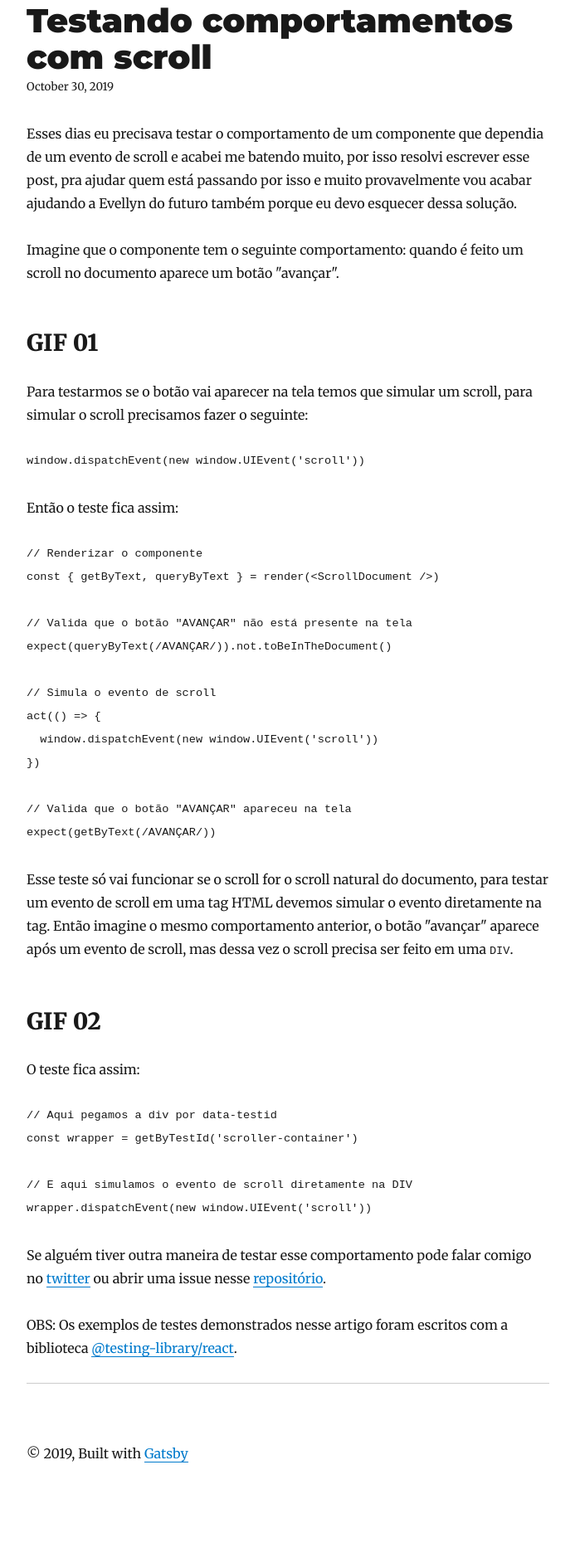
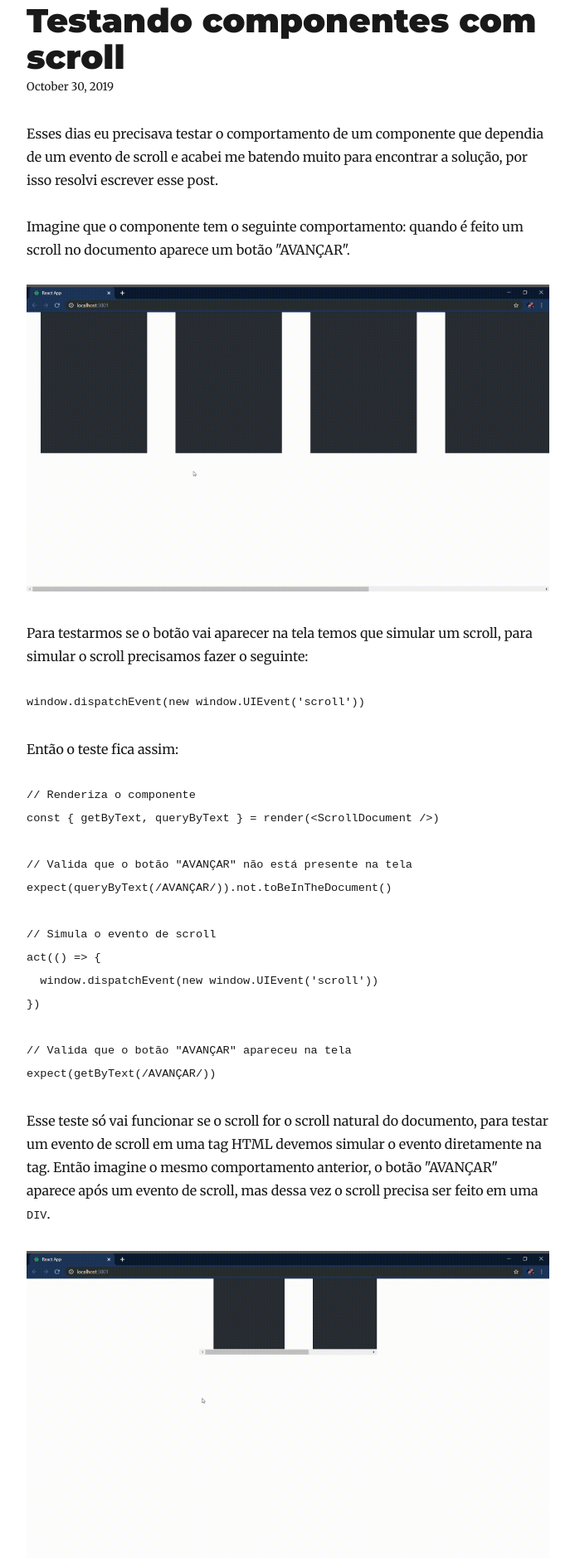
Before and after one commit to evelew/blog, a Gatsby site: page /testando-comportamentos-com-scroll/ in a window 1280 px wide. Shown: the part 92-1981 px from the top of the page at 83% size, without its empty margins (293-986 px from the left). Before the commit the page ends 1900 px from the top, so only its background shows below. Built offline with nearby package versions, Linux system fonts and the light colour scheme; Gatsby itself is replaced by a stand-in of ours; some packages are replaced by stand-ins of ours; code samples lack their colours.

Commit message:
Atualiza GIFs do post e atualiza bio

````diff
--- a/content/blog/testando-comportamentos-com-scroll/index.md
+++ b/content/blog/testando-comportamentos-com-scroll/index.md
@@ -1,25 +1,25 @@
 ---
-title: Testando comportamentos com scroll
-description: Testando comportamentos com scroll
+title: Testando componentes com scroll
+description: Nesse post eu mostro como testar o evento de scroll dentro de um componente
 date: "2019-10-30T23:46:37.121Z"
 ---
 
-Esses dias eu precisava testar o comportamento de um componente que dependia de um evento de scroll e acabei me batendo muito, por isso resolvi escrever esse post, pra ajudar quem está passando por isso e muito provavelmente vou acabar ajudando a Evellyn do futuro também porque eu devo esquecer dessa solução.
+Esses dias eu precisava testar o comportamento de um componente que dependia de um evento de scroll e acabei me batendo muito para encontrar a solução, por isso resolvi escrever esse post.
 
-Imagine que o componente tem o seguinte comportamento: quando é feito um scroll no documento aparece um botão "avançar".
+Imagine que o componente tem o seguinte comportamento: quando é feito um scroll no documento aparece um botão "AVANÇAR".
 
-## GIF 01
+![GIF 01](./gifs/scroll-document.gif)
 
 Para testarmos se o botão vai aparecer na tela temos que simular um scroll, para simular o scroll precisamos fazer o seguinte:
 
-```javascript
+```js
 window.dispatchEvent(new window.UIEvent('scroll'))
 ```
 
 Então o teste fica assim:
 
-```javascript
-// Renderizar o componente
+```js
+// Renderiza o componente
 const { getByText, queryByText } = render(<ScrollDocument />)
 
 // Valida que o botão "AVANÇAR" não está presente na tela
@@ -34,13 +34,13 @@ act(() => {
 expect(getByText(/AVANÇAR/))
 ```
 
-Esse teste só vai funcionar se o scroll for o scroll natural do documento, para testar um evento de scroll em uma tag HTML devemos simular o evento diretamente na tag. Então imagine o mesmo comportamento anterior, o botão "avançar" aparece após um evento de scroll, mas dessa vez o scroll precisa ser feito em uma `DIV`.
+Esse teste só vai funcionar se o scroll for o scroll natural do documento, para testar um evento de scroll em uma tag HTML devemos simular o evento diretamente na tag. Então imagine o mesmo comportamento anterior, o botão "AVANÇAR" aparece após um evento de scroll, mas dessa vez o scroll precisa ser feito em uma `DIV`.
 
-## GIF 02
+![GIF 01](./gifs/scroll-div.gif)
 
 O teste fica assim:
 
-```javascript
+```js
 // Aqui pegamos a div por data-testid
 const wrapper = getByTestId('scroller-container')
 
@@ -48,6 +48,6 @@ const wrapper = getByTestId('scroller-container')
 wrapper.dispatchEvent(new window.UIEvent('scroll'))
 ```
 
-Se alguém tiver outra maneira de testar esse comportamento pode falar comigo no [twitter](https://twitter.com/eveleww) ou abrir uma issue nesse [repositório]().
+Se alguém tiver outra maneira de testar esse comportamento pode falar comigo no [twitter](https://twitter.com/eveleww) ou no [linkedin](https://www.linkedin.com/in/evellyn-lima-88638379/).
 
 OBS: Os exemplos de testes demonstrados nesse artigo foram escritos com a biblioteca [@testing-library/react](https://github.com/testing-library/react-testing-library).
--- a/gatsby-config.js
+++ b/gatsby-config.js
@@ -6,6 +6,7 @@ module.exports = {
     siteUrl: `https://gatsby-starter-blog-demo.netlify.com/`,
     social: {
       twitter: `eveleww`,
+      linkedin: `evellyn-lima-88638379`
     },
   },
   plugins: [
--- a/src/components/bio.js
+++ b/src/components/bio.js
@@ -26,6 +26,7 @@ const Bio = () => {
           author
           social {
             twitter
+            linkedin
           }
         }
       }
@@ -54,11 +55,14 @@ const Bio = () => {
         }}
       />
       <p>
-        Written by <strong>{author}</strong> who lives and works in San
-        Francisco building useful things.
+        Eu sou a <strong>{author}</strong>, desenvolvedora web [por acaso] desde 2013 e a favor de JS sem ponto e vírgula.
+        <br />
+        <a href={`https://twitter.com/${social.twitter}`}>
+          Twitter
+        </a>
         {` `}
-        <a href={`https://twitter.com/${social.twitter}`}>
-          You should follow him on Twitter
+        <a href={`https://linkedin.com/in/${social.linkedin}`}>
+          LinkedIn
         </a>
       </p>
     </div>
````
Also changed, not shown: content/blog/testando-comportamentos-com-scroll/gifs/scroll-div.gif (added), content/blog/testando-comportamentos-com-scroll/gifs/scroll-document.gif (added).
